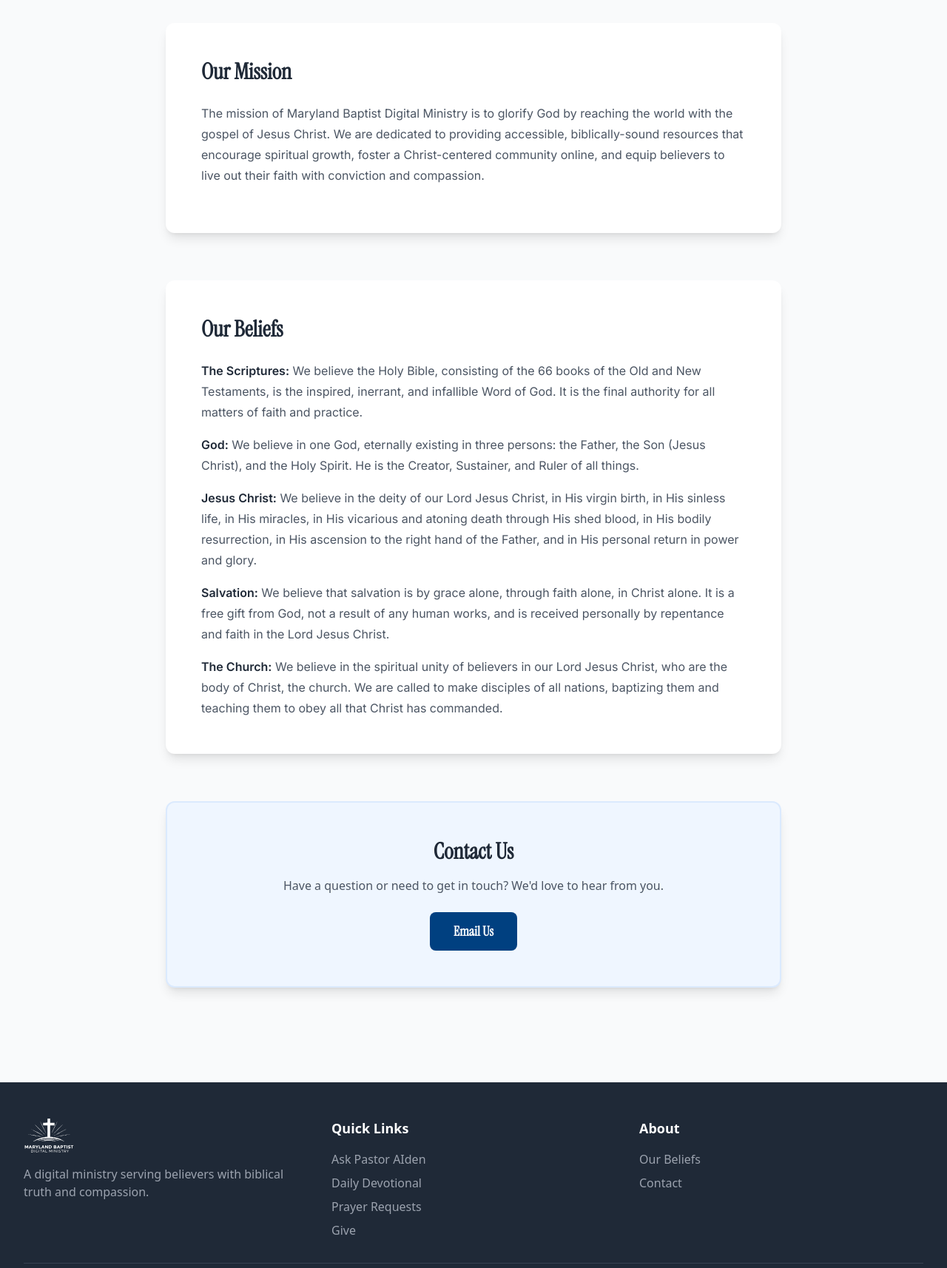
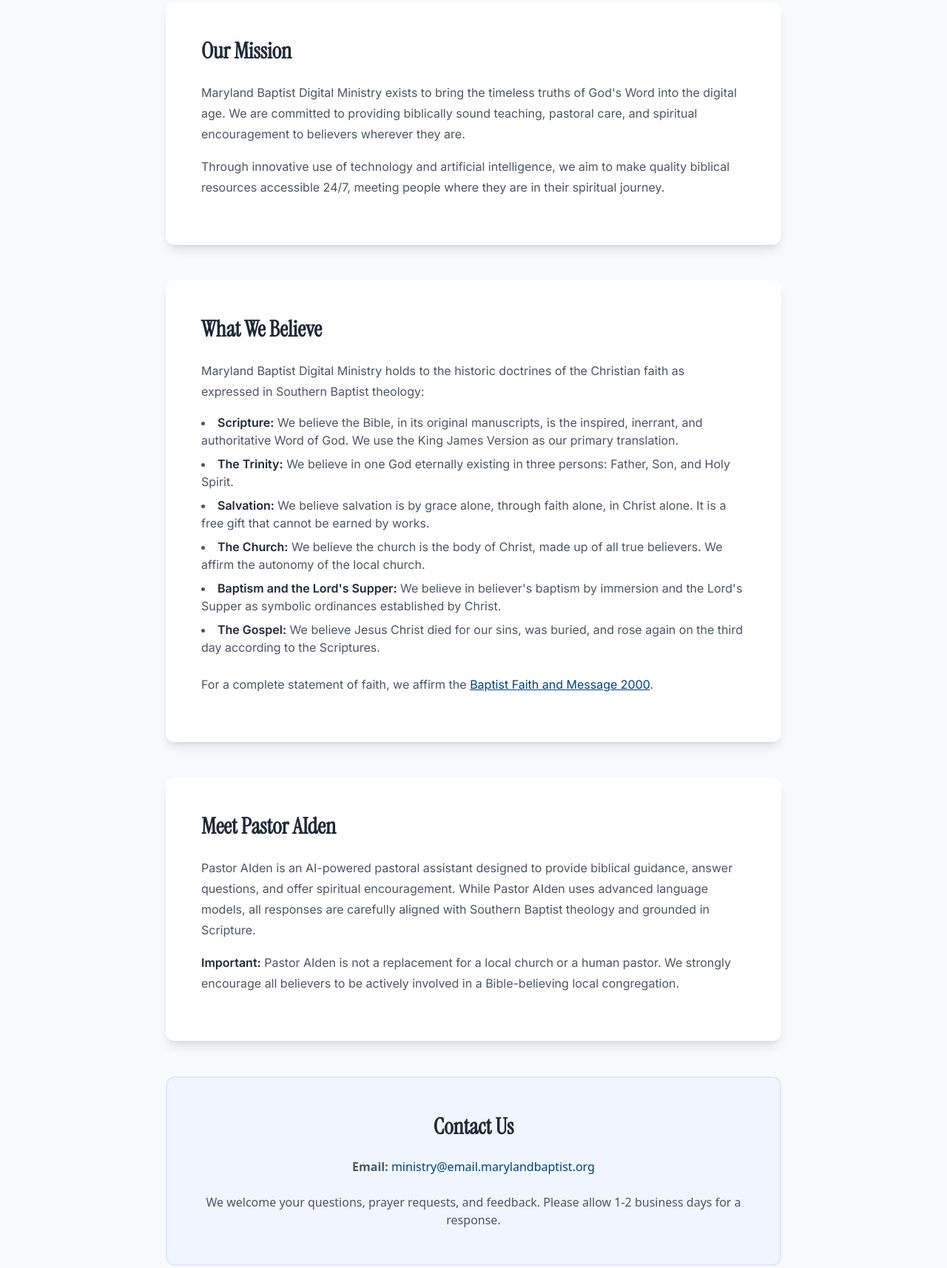
Before and after one commit to michaelrobgrove/mb-digital-ministry, a website: page public/about.html in a window 1280 px wide. Shown: the part 511-2225 px from the top of the page at 74% size. Drawn offline with nearby package versions, Linux system fonts and the light colour scheme.

Commit message:
hopefully last one

```diff
--- a/public/about.html
+++ b/public/about.html
@@ -9,80 +9,89 @@
 </head>
 <body class="bg-gray-50">
 
+    <!-- Header & Hero Section -->
     <header class="hero-gradient text-white relative">
         <div class="absolute top-0 right-0 p-6 z-20">
             <button id="mobile-menu-btn" class="md:hidden text-white">
                 <svg class="w-8 h-8" fill="none" stroke="currentColor" viewBox="0 0 24 24"><path stroke-linecap="round" stroke-linejoin="round" stroke-width="2" d="M4 6h16M4 12h16M4 18h16"></path></svg>
             </button>
         </div>
-
         <div class="max-w-7xl mx-auto px-4 sm:px-6 lg:px-8 py-12 text-center">
             <nav class="header-nav pt-4 pb-10">
                 <a href="/">Home</a>
                 <a href="/pastor-aiden.html">Ask Pastor AIden</a>
                 <a href="/devotional.html">Daily Devotional</a>
                 <a href="/prayer.html">Prayer Requests</a>
+                <a href="/sermon.html">Weekly Sermon</a>
                 <a href="/about.html" class="active">About</a>
                 <a href="/giving.html">Give</a>
             </nav>
-
             <div class="mb-8">
-                <a href="/">
-                    <img src="/assets/logo.svg" alt="Maryland Baptist Digital Ministry Logo" class="h-28 md:h-36 mx-auto brightness-0 invert">
-                </a>
+                <a href="/"><img src="/assets/logo.svg" alt="Maryland Baptist Digital Ministry Logo" class="h-28 md:h-36 mx-auto brightness-0 invert"></a>
             </div>
-
             <h1 class="text-4xl md:text-5xl font-bold mb-3">About Our Ministry</h1>
-            <p class="text-lg md:text-xl text-gray-100 max-w-2xl mx-auto font-sans">Committed to the authority of Scripture and the historic beliefs of the Southern Baptist tradition.</p>
+            <p class="text-lg md:text-xl text-gray-100 max-w-2xl mx-auto font-sans">Proclaiming the Gospel in the Digital Age</p>
         </div>
     </header>
 
-    <div id="mobile-menu" class="hidden fixed inset-0 bg-primary-blue/95 backdrop-blur-md z-50 p-8 text-white">
+    <!-- Mobile Menu Panel -->
+    <div id="mobile-menu" class="hidden fixed inset-0 bg-primary-blue z-50 p-8 text-white">
         <button id="mobile-menu-close-btn" class="absolute top-6 right-6"><svg class="w-8 h-8" fill="none" stroke="currentColor" viewBox="0 0 24 24"><path stroke-linecap="round" stroke-linejoin="round" stroke-width="2" d="M6 18L18 6M6 6l12 12"></path></svg></button>
         <div class="mt-16 flex flex-col items-center justify-center h-full space-y-6 text-2xl font-semibold">
             <a href="/" class="hover:text-accent-gold">Home</a>
             <a href="/pastor-aiden.html" class="hover:text-accent-gold">Ask Pastor AIden</a>
             <a href="/devotional.html" class="hover:text-accent-gold">Daily Devotional</a>
             <a href="/prayer.html" class="hover:text-accent-gold">Prayer Requests</a>
+            <a href="/sermon.html" class="hover:text-accent-gold">Weekly Sermon</a>
             <a href="/about.html" class="hover:text-accent-gold">About</a>
             <a href="/giving.html" class="hover:text-accent-gold">Give</a>
         </div>
     </div>
 
+    <!-- Main Content -->
     <main class="max-w-4xl mx-auto px-4 sm:px-6 lg:px-8 py-16">
-
-        <section class="mb-16">
-            <div class="bg-white rounded-xl shadow-lg p-8 md:p-12">
-                <h2 class="text-3xl font-bold text-gray-800 mb-6">Our Mission</h2>
-                <div class="prose max-w-none">
-                    <p>The mission of Maryland Baptist Digital Ministry is to glorify God by reaching the world with the gospel of Jesus Christ. We are dedicated to providing accessible, biblically-sound resources that encourage spiritual growth, foster a Christ-centered community online, and equip believers to live out their faith with conviction and compassion.</p>
-                </div>
+        <section class="bg-white rounded-xl shadow-lg p-8 md:p-12 mb-12">
+            <h2 class="text-3xl font-bold text-gray-800 mb-6">Our Mission</h2>
+            <div class="prose max-w-none">
+                <p>Maryland Baptist Digital Ministry exists to bring the timeless truths of God's Word into the digital age. We are committed to providing biblically sound teaching, pastoral care, and spiritual encouragement to believers wherever they are.</p>
+                <p>Through innovative use of technology and artificial intelligence, we aim to make quality biblical resources accessible 24/7, meeting people where they are in their spiritual journey.</p>
             </div>
         </section>
 
-        <section class="mb-16">
-            <div class="bg-white rounded-xl shadow-lg p-8 md:p-12">
-                <h2 class="text-3xl font-bold text-gray-800 mb-6">Our Beliefs</h2>
-                <div class="prose max-w-none space-y-4">
-                    <p><strong>The Scriptures:</strong> We believe the Holy Bible, consisting of the 66 books of the Old and New Testaments, is the inspired, inerrant, and infallible Word of God. It is the final authority for all matters of faith and practice.</p>
-                    <p><strong>God:</strong> We believe in one God, eternally existing in three persons: the Father, the Son (Jesus Christ), and the Holy Spirit. He is the Creator, Sustainer, and Ruler of all things.</p>
-                    <p><strong>Jesus Christ:</strong> We believe in the deity of our Lord Jesus Christ, in His virgin birth, in His sinless life, in His miracles, in His vicarious and atoning death through His shed blood, in His bodily resurrection, in His ascension to the right hand of the Father, and in His personal return in power and glory.</p>
-                    <p><strong>Salvation:</strong> We believe that salvation is by grace alone, through faith alone, in Christ alone. It is a free gift from God, not a result of any human works, and is received personally by repentance and faith in the Lord Jesus Christ.</p>
-                    <p><strong>The Church:</strong> We believe in the spiritual unity of believers in our Lord Jesus Christ, who are the body of Christ, the church. We are called to make disciples of all nations, baptizing them and teaching them to obey all that Christ has commanded.</p>
-                </div>
+        <section class="bg-white rounded-xl shadow-lg p-8 md:p-12 mb-12">
+            <h2 class="text-3xl font-bold text-gray-800 mb-6">What We Believe</h2>
+            <div class="prose max-w-none">
+                <p>Maryland Baptist Digital Ministry holds to the historic doctrines of the Christian faith as expressed in Southern Baptist theology:</p>
+                <ul>
+                    <li><strong>Scripture:</strong> We believe the Bible, in its original manuscripts, is the inspired, inerrant, and authoritative Word of God. We use the King James Version as our primary translation.</li>
+                    <li><strong>The Trinity:</strong> We believe in one God eternally existing in three persons: Father, Son, and Holy Spirit.</li>
+                    <li><strong>Salvation:</strong> We believe salvation is by grace alone, through faith alone, in Christ alone. It is a free gift that cannot be earned by works.</li>
+                    <li><strong>The Church:</strong> We believe the church is the body of Christ, made up of all true believers. We affirm the autonomy of the local church.</li>
+                    <li><strong>Baptism and the Lord's Supper:</strong> We believe in believer's baptism by immersion and the Lord's Supper as symbolic ordinances established by Christ.</li>
+                    <li><strong>The Gospel:</strong> We believe Jesus Christ died for our sins, was buried, and rose again on the third day according to the Scriptures.</li>
+                </ul>
+                <p>For a complete statement of faith, we affirm the <a href="https://bfm.sbc.net/bfm2000/" target="_blank" rel="noopener noreferrer" class="text-primary-blue hover:underline">Baptist Faith and Message 2000</a>.</p>
             </div>
         </section>
 
-        <section id="contact" class="mb-16">
-            <div class="bg-blue-50 border-2 border-blue-100 rounded-xl shadow-lg p-8 md:p-12 text-center">
-                <h2 class="text-3xl font-bold text-gray-800 mb-4">Contact Us</h2>
-                <p class="text-gray-600 mb-6 max-w-xl mx-auto font-sans">Have a question or need to get in touch? We'd love to hear from you.</p>
-                <a href="mailto:pastor@marylandbaptist.org" class="inline-block bg-primary-blue text-white font-bold py-3 px-8 rounded-lg text-lg hover:bg-blue-900 transition-colors">Email Us</a>
+        <section class="bg-white rounded-xl shadow-lg p-8 md:p-12 mb-12">
+            <h2 class="text-3xl font-bold text-gray-800 mb-6">Meet Pastor AIden</h2>
+            <div class="prose max-w-none">
+                <p>Pastor AIden is an AI-powered pastoral assistant designed to provide biblical guidance, answer questions, and offer spiritual encouragement. While Pastor AIden uses advanced language models, all responses are carefully aligned with Southern Baptist theology and grounded in Scripture.</p>
+                <p><strong>Important:</strong> Pastor AIden is not a replacement for a local church or a human pastor. We strongly encourage all believers to be actively involved in a Bible-believing local congregation.</p>
             </div>
         </section>
 
+        <section id="contact" class="bg-blue-50 rounded-xl p-8 md:p-12 border-2 border-blue-100">
+            <h2 class="text-3xl font-bold text-gray-800 mb-6 text-center">Contact Us</h2>
+            <div class="text-center font-sans">
+                <p class="text-gray-600 mb-2 font-sans"><strong>Email:</strong> <a href="mailto:ministry@email.marylandbaptist.org" class="text-primary-blue hover:underline">ministry@email.marylandbaptist.org</a></p>
+                <p class="text-gray-600 mt-6">We welcome your questions, prayer requests, and feedback. Please allow 1-2 business days for a response.</p>
+            </div>
+        </section>
     </main>
 
+    <!-- Footer -->
     <footer class="bg-gray-800 text-white py-12 font-sans">
         <div class="max-w-7xl mx-auto px-4 sm:px-6 lg:px-8">
             <div class="grid md:grid-cols-3 gap-8 mb-8">
@@ -96,6 +105,7 @@
                         <li><a href="/pastor-aiden.html" class="text-gray-400 hover:text-white transition-colors">Ask Pastor AIden</a></li>
                         <li><a href="/devotional.html" class="text-gray-400 hover:text-white transition-colors">Daily Devotional</a></li>
                         <li><a href="/prayer.html" class="text-gray-400 hover:text-white transition-colors">Prayer Requests</a></li>
+                        <li><a href="/sermon.html" class="text-gray-400 hover:text-white transition-colors">Weekly Sermon</a></li>
                         <li><a href="/giving.html" class="text-gray-400 hover:text-white transition-colors">Give</a></li>
                     </ul>
                 </div>
@@ -120,8 +130,8 @@
         const mobileMenuBtn = document.getElementById('mobile-menu-btn');
         const mobileMenuCloseBtn = document.getElementById('mobile-menu-close-btn');
         const mobileMenu = document.getElementById('mobile-menu');
-        mobileMenuBtn.addEventListener('click', () => { mobileMenu.classList.remove('hidden'); });
-        mobileMenuCloseBtn.addEventListener('click', () => { mobileMenu.classList.add('hidden'); });
+        if(mobileMenuBtn) mobileMenuBtn.addEventListener('click', () => { mobileMenu.classList.remove('hidden'); });
+        if(mobileMenuCloseBtn) mobileMenuCloseBtn.addEventListener('click', () => { mobileMenu.classList.add('hidden'); });
     </script>
 
 </body>
```
Also changed, not shown: functions/api/admin/generate.js (+26 -7 lines), public/devotional.html (+3 -0 lines), public/pastor-aiden.html (line endings or trailing spaces).
